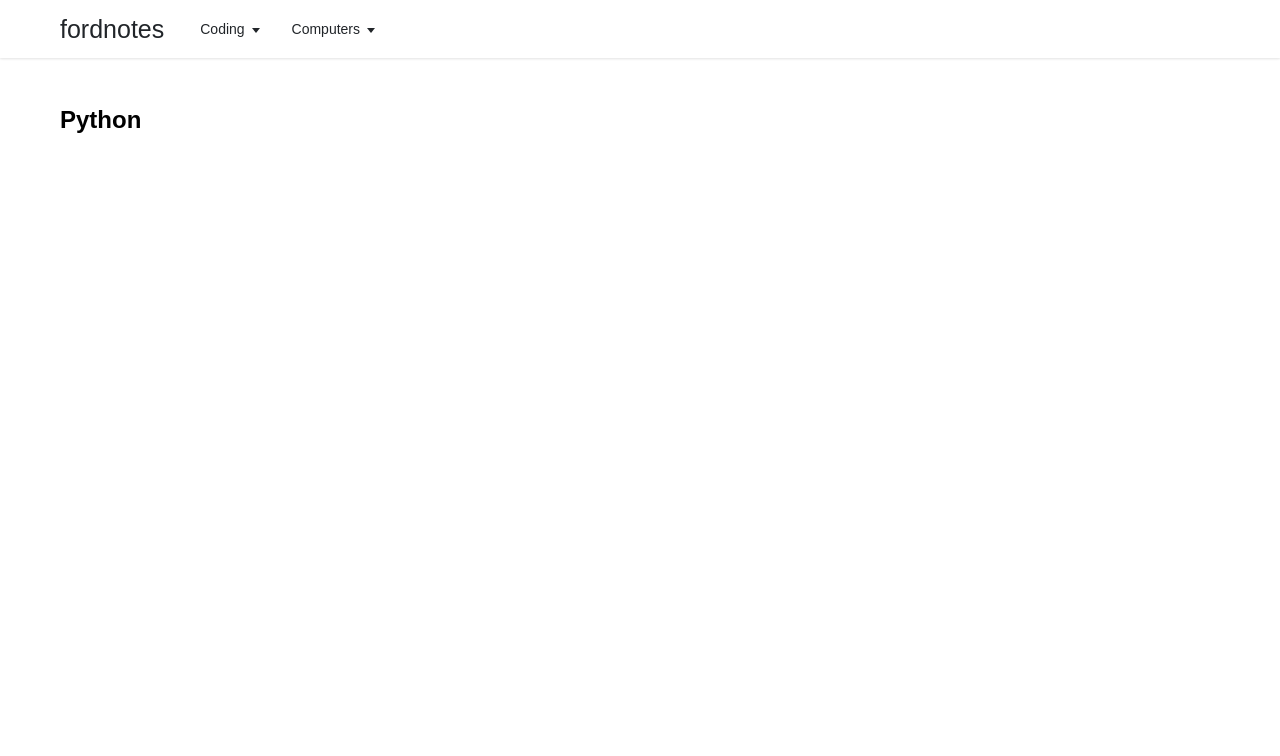
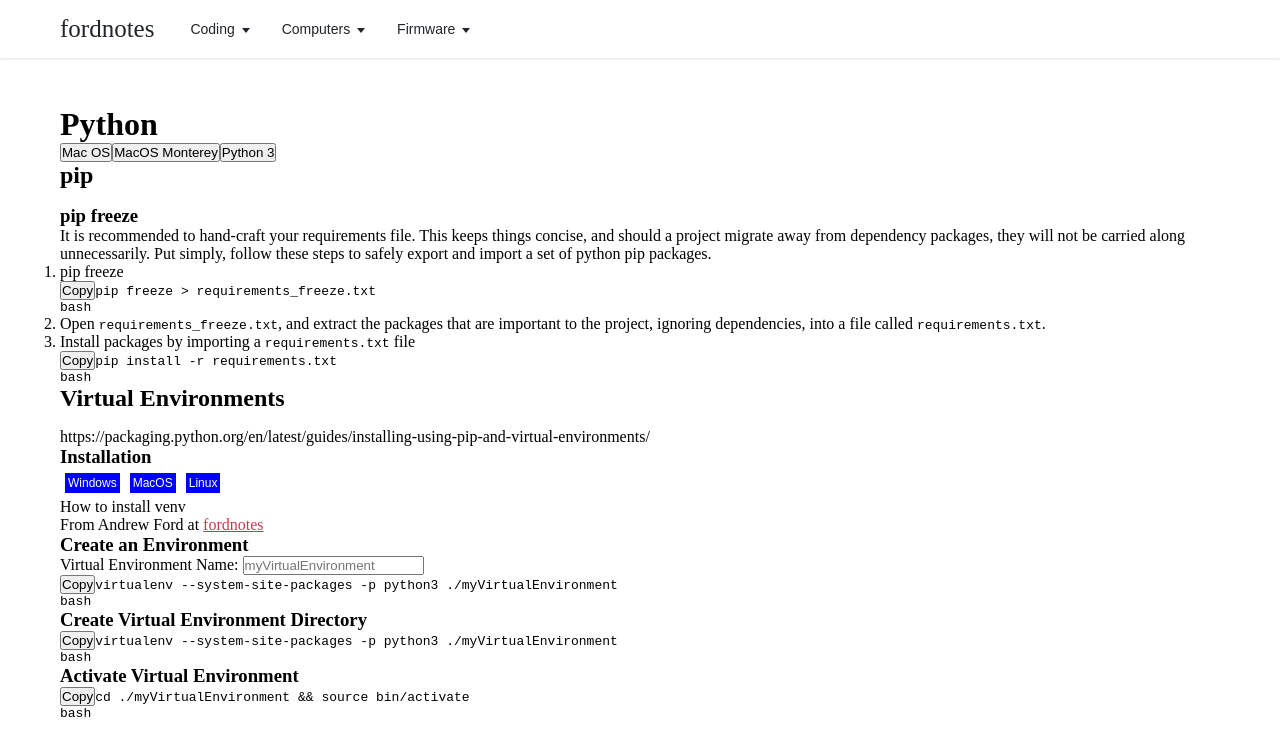
Before and after one commit to fordaj/fordnotes, a React (Create React App) app: page /Python in a window 1280 px wide. Shown: the top 756 px of the page. Built offline with nearby package versions, Linux system fonts and the light colour scheme.

Commit message:
Committing for archive

```diff
--- a/src/App.css
+++ b/src/App.css
@@ -4,10 +4,6 @@ https://blog.logrocket.com/how-create-multilevel-dropdown-menu-react/ */
   margin: 0;
   padding: 0;
   box-sizing: border-box;
-}
-
-body {
-  font-family: sans-serif;
 }
 
 header {
--- a/src/components/App.js
+++ b/src/components/App.js
@@ -1,11 +1,15 @@
 // Author: Ibadehin Mojeed
 // https://blog.logrocket.com/how-create-multilevel-dropdown-menu-react/
 import { Routes, Route } from 'react-router-dom';
+import Layout from './Layout';
 import Home from '../routes/Home';
+// Coding
 import Python from '../routes/Python';
-import Layout from './Layout';
+// Computers
 import Git from '../routes/Git';
 import VirtualMachines from '../routes/VirtualMachines';
+// Firmware
+import RAMTest from '../routes/Firmware/RAMTest';
 
 const App = () => {
   return (
@@ -13,7 +17,11 @@ const App = () => {
       <Routes>
         <Route path="/" element={<Layout />}>
           <Route index element={<Home />} />
+          {/* Coding */}
           <Route path="Python" element={<Python />} />
+          {/* Firmware */}
+          <Route path="RAMTest" element={<RAMTest />} />
+          {/* Computers */}
           <Route path="Git" element={<Git />} />
           <Route path="VirtualMachines" element={<VirtualMachines />} />
           <Route path="*" element={<p>Not found!</p>} />
--- /dev/null
+++ b/src/components/Heading.js
@@ -0,0 +1,22 @@
+import VersionBar from "./VersionBar"
+const Heading = ({H1, H2, H3, H4, Versions, Background}) => {
+    let HElement = "";
+    if (H1 !== undefined){
+        HElement = <h1>{H1}</h1>
+    }else if (H2 !== undefined){
+        HElement = <h2>{H2}</h2>
+    }else if (H3 !== undefined){
+        HElement = <h3>{H3}</h3>
+    }else if (H4 !== undefined){
+        HElement = <h4>{H4}</h4>
+    }
+    return (
+        <div className="Heading">
+            {HElement}
+            <VersionBar Versions={Versions} />
+            <p>{Background}</p>
+        </div>
+    );
+  };
+
+  export default Heading;
--- /dev/null
+++ b/src/components/Reference.js
@@ -0,0 +1,24 @@
+const Reference = ({Author, Name, URL}) => {
+    let AuthorString = ""
+    let LinkElement = ""
+    let URLString = ""
+    if (Name !== undefined && URL !== undefined){
+        LinkElement = <span><a href={URL}>{Name}</a></span>
+    }else if (Name === undefined && URL !== undefined){
+        LinkElement = <span><a href={URL}>{URL}</a></span>
+    }else if (Name !== undefined && URL === undefined){
+        LinkElement = <span>{Name}</span>
+    }
+    if (Author !== undefined){
+        if (LinkElement !== ""){
+            AuthorString = <span className="Author">{Author} at </span>
+        }else{
+            AuthorString = <span className="Author">{Author}</span>
+        }
+    }
+    return (
+        <p className="Reference">From {AuthorString}{LinkElement}</p>
+    );
+  };
+
+  export default Reference;
--- /dev/null
+++ b/src/components/VersionBar.js
@@ -0,0 +1,20 @@
+const VersionBar = ({Versions}) => {
+    const style = {
+        "background-color": "blue", /* Green */
+        border: "none",
+        color: "white",
+        margin: "5px",
+        padding: "3px",
+        "text-align": "center",
+        "text-decoration": "none",
+        display: "inline-block",
+        "font-size": "12px",
+    }
+    return (
+        Versions.map((Version) => {
+            return (<button style={style}>{Version}</button>)}
+        )
+    );
+  };
+
+  export default VersionBar;
--- a/src/menuItems.js
+++ b/src/menuItems.js
@@ -23,4 +23,14 @@ export const menuItems = [
       },
     ],
   },
+  {
+    title: 'Firmware',
+    url: '/Firmware',
+    submenu: [
+      {
+        title: 'RAMTest',
+        url: '/RAMTest',
+      },
+    ],
+  },
 ];
--- /dev/null
+++ b/src/routes/Firmware/RAMTest.jsx
@@ -0,0 +1,26 @@
+import React from "react";
+
+export default class RAMTest extends React.Component {
+  constructor(props) {
+    super(props);
+    this.state = {
+      Filters : {
+        "OS":{
+          "Mac OS": ["Monterey", "Big Sur"],
+          "Windows": ["Windows 10"],
+          "Linux": ["Mint", "Ubuntu"],
+        },
+        "IDE":{"Simplicity Studio":["V5"]},
+        "SDK":{"Gecko SDK":["4.0.2"]},
+        "MCU":["EFR32BG24B210F1024IM48"],
+      }
+    }
+  }
+  render() {
+    return (
+      <div>
+        <h1>{this.state.Filters.OS["Mac OS"]}</h1>
+      </div>
+    );
+  }
+  };
--- a/src/routes/Python.js
+++ /dev/null
@@ -1,5 +0,0 @@
-const Python = () => {
-  return <h2>Python</h2>;
-};
-
-export default Python;
--- /dev/null
+++ b/src/routes/Python.jsx
@@ -0,0 +1,51 @@
+import VersionBar from '../components/VersionBar';
+import Heading from '../components/Heading'
+import Reference from "../components/Reference"
+const Python = () => {
+  return (
+    <div>
+      <h1>Python</h1>
+      <div class="versions">
+          <button class="version in-progress">Mac OS</button>
+          <button class="version in-progress">MacOS Monterey</button>
+          <button class="version in-progress">Python 3</button>
+      </div>
+      <section class="entry" id="pip">
+          <h2>pip</h2>
+          <div>
+              <h3>pip freeze</h3>
+              <p>It is recommended to hand-craft your requirements file. This keeps things concise, and should a project migrate away from dependency packages, they will not be carried along unnecessarily. Put simply, follow these steps to safely export and import a set of python pip packages.</p>
+              <ol>
+                  <li>pip freeze</li>
+                  <pre><button onclick="copy(nextSibling)">Copy</button><code class="language-bash">pip freeze > requirements_freeze.txt</code><p class="language">bash</p></pre>
+                  <li>Open <code>requirements_freeze.txt</code>, and extract the packages that are important to the project, ignoring dependencies, into a file called <code>requirements.txt</code>.</li>
+                  <li>Install packages by importing a <code>requirements.txt</code> file</li>
+                  <pre><button onclick="copy(nextSibling)">Copy</button><code class="language-bash">pip install -r requirements.txt</code><p class="language">bash</p></pre>
+              </ol>
+          </div>
+      </section>
+        <h2>Virtual Environments</h2>
+        <div class="macos macos-monterey python3">
+        <p>https://packaging.python.org/en/latest/guides/installing-using-pip-and-virtual-environments/</p>
+            <Heading H3={"Installation"} Versions={["Windows", "MacOS", "Linux"]}
+              Background={"How to install venv"}/>
+            <Reference Author={"Andrew Ford"} Name={"fordnotes"} URL={"www.fordnotes.com"}/>
+            {/* <DynamicInput Key={"venv_name"} Placeholder={"MyVirtualEnvironment"}/> */}
+            {/* <Code language={"bash"}
+              command={[
+                ["brew install virtualenv", <DynamicOutput Key={"venv_name"} Placeholder={"MyVirtualEnvironment"}/>],
+                ["brew install virtualenv", <DynamicOutput Key={"venv_name"} Placeholder={"MyVirtualEnvironment"}/>]
+              ]}/> */}
+            <h3>Create an Environment</h3>
+            Virtual Environment Name: <input type="text" placeholder="myVirtualEnvironment" class="venv_name" onchange="renderInput('venv_name')"></input>
+            <pre><button onclick="copy(nextSibling)">Copy</button><code class="nohighlight">virtualenv --system-site-packages -p python3 ./<span class="venv_name">myVirtualEnvironment</span></code><p class="language">bash</p></pre>
+            <h3>Create Virtual Environment Directory</h3>
+            <pre><button onclick="copy(nextSibling)">Copy</button><code class="nohighlight">virtualenv --system-site-packages -p python3 ./<span class="venv_name">myVirtualEnvironment</span></code><p class="language">bash</p></pre>
+            <h3>Activate Virtual Environment</h3>
+            <pre><button onclick="copy(nextSibling)">Copy</button><code class="nohighlight">cd ./<span class="venv_name">myVirtualEnvironment</span> && source bin/activate</code><p class="language">bash</p></pre>
+        </div>
+    </div>
+  );
+};
+
+export default Python;
```
